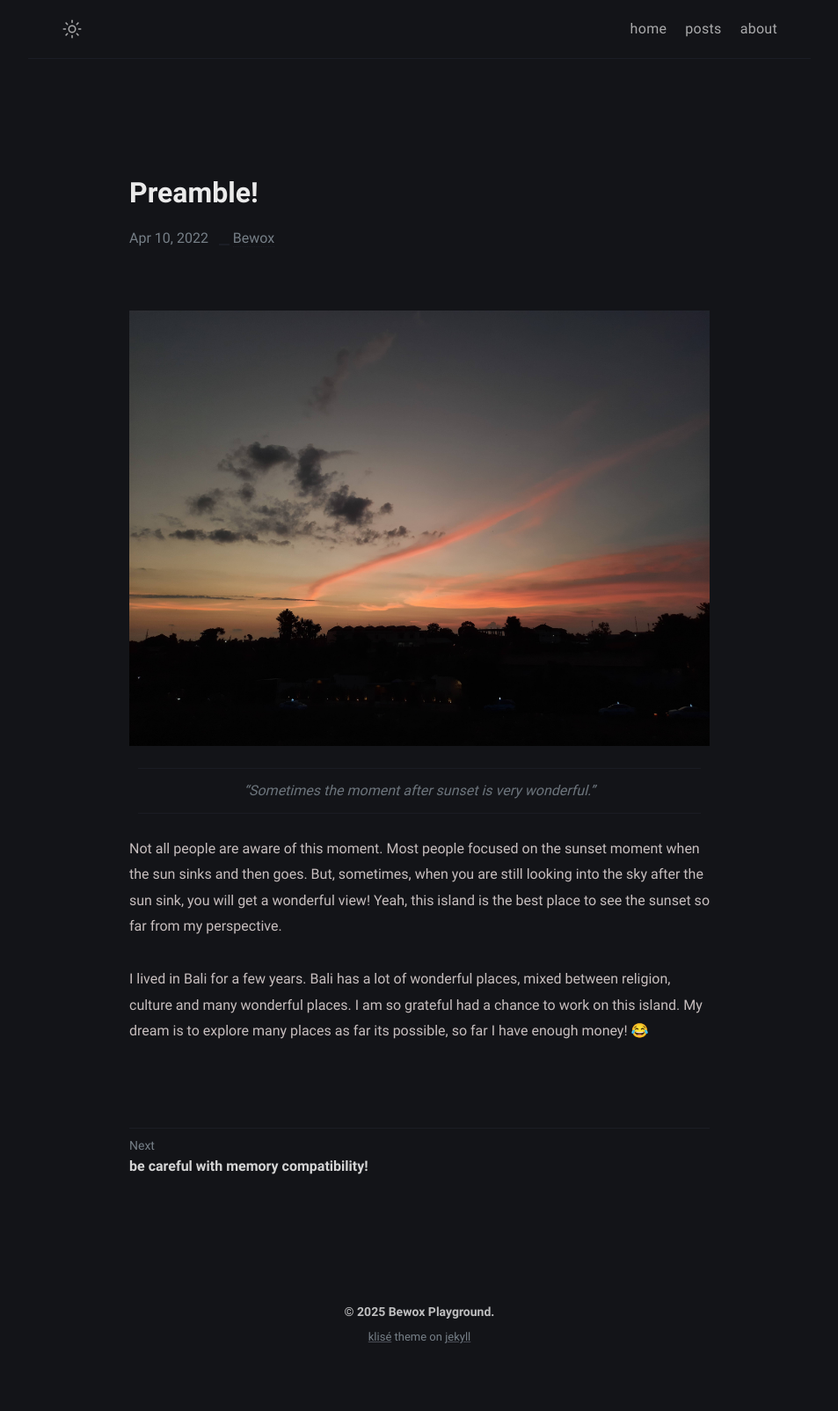
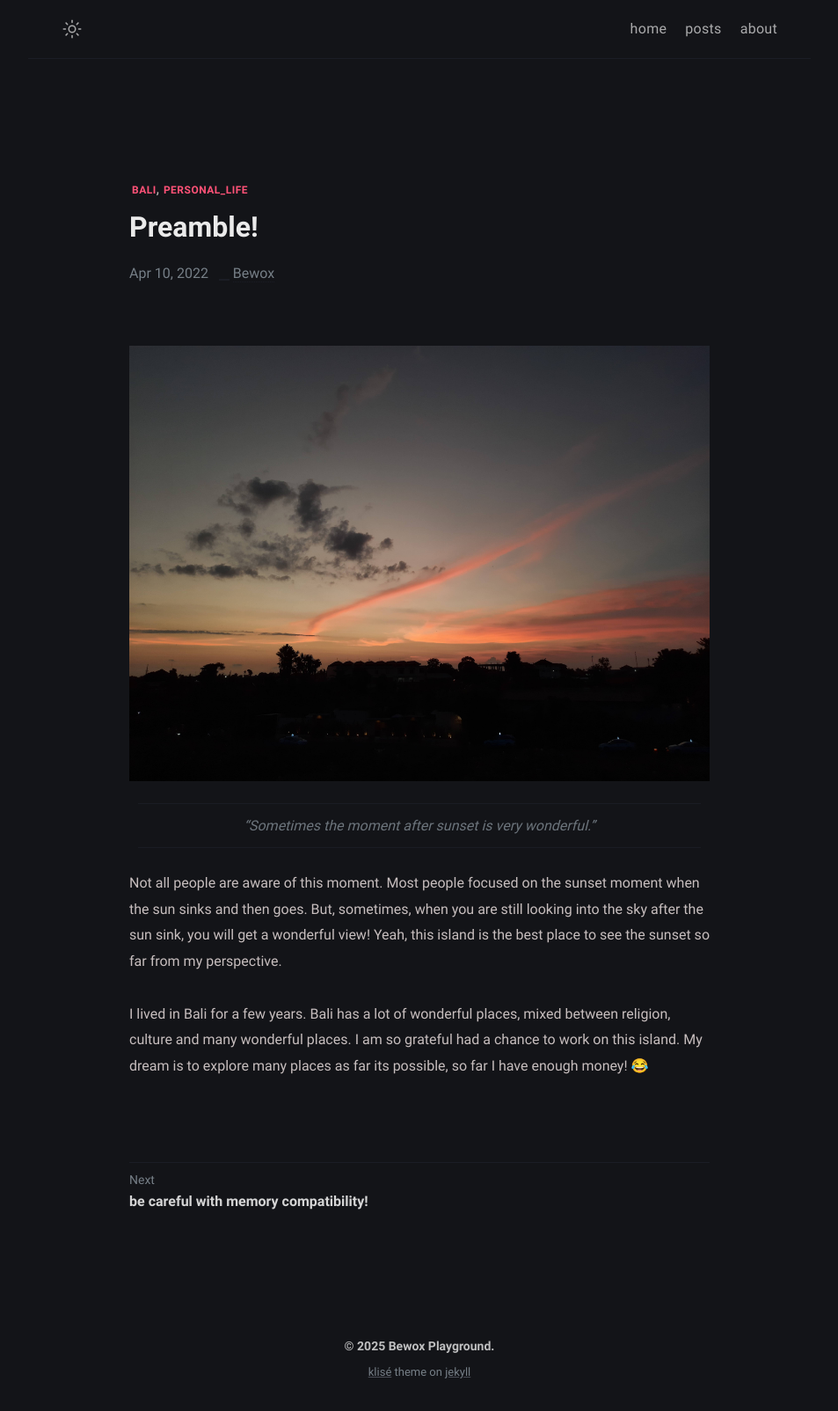
Before and after one commit to bwx-playground/bwx-playground.github.io, a Jekyll site: the page built from _posts/preambule/2022-04-10-preambule.md, in a window 1280 px wide. Shown: the whole page at 88% size, without its empty margins (163-1116 px from the left). Built offline with Jekyll 4.4.1, drawn with Linux system fonts in a browser that asks for light colours; before the commit the page ends 1564 px from its top, so only the background shows below that.

Commit message:
Update
Signed-off-by: Ichsan Wahyudi <ichsan.wahyudi@levart.id>

```diff
--- a/_posts/preambule/2022-04-10-preambule.md
+++ b/_posts/preambule/2022-04-10-preambule.md
@@ -1,7 +1,8 @@
 ---
 layout: post
 title:  "Preamble!"
-categories: blog travel Bali
+categories: blog travel bali
+tags: bali personal_life
 ---
 ![sunset](/assets/img/20200122_190009.jpg)
 
```
Also changed, not shown: _posts/be-careful-with-memory-compability/2022-04-12-be-careful-with-memory-compability.md (+1 -0 lines).
